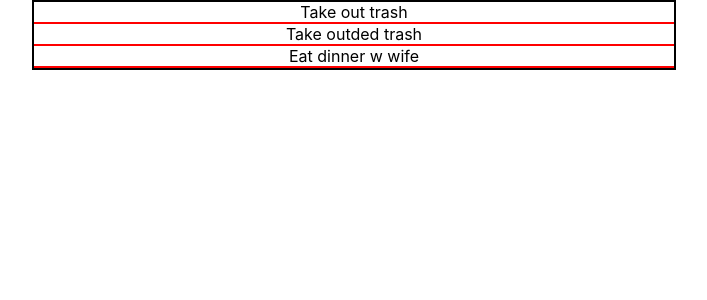
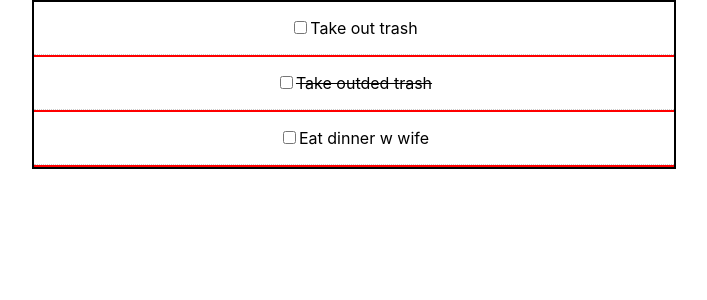
Before and after one commit to akhil1213/reactproject, a React (Create React App) app: page / in a window 1280 px wide. Shown: the top 300 px of the page, without its empty margins (224-931 px from the left). Built offline with nearby package versions, Linux system fonts and the light colour scheme.

Commit message:
Added functionality whenever a checkbox is checked a line through each todoitem text will be crossed

```diff
--- a/src/App.css
+++ b/src/App.css
@@ -28,3 +28,6 @@
   width:50%;
   margin-left:20%;
 }
+#title{
+
+}
--- a/src/App.js
+++ b/src/App.js
@@ -4,6 +4,10 @@ import './App.css';
 import Todos from './components/Todos'
 
 class App extends React.Component{
+  checkboxClicked = (id) => {
+    this.state.todos[id-1].completed = !this.state.todos[id-1].completed;
+    this.setState({})
+  }//after changing the todos array inside the state , the changes will not go into effect unless you call the setState function.
   state = {
     todos: [
       {
@@ -14,7 +18,7 @@ class App extends React.Component{
       {
         id:2,
         title: 'Take outded trash',
-        completed: false
+        completed: true
       },
       {
         id:3,
@@ -28,7 +32,7 @@ class App extends React.Component{
     return (
 
         <div className="App" id = "parentdiv">
-            <Todos todos={this.state.todos}/>
+            <Todos todos={this.state.todos} checkboxClicked={this.checkboxClicked}/>
         {/*    passing the todos array to our todos component as a prop. this is like a property.*/}
         </div>
     );
--- a/src/components/TodoItem.js
+++ b/src/components/TodoItem.js
@@ -1,9 +1,29 @@
 import React from 'react';
 import PropTypes from 'prop-types';
 class TodoItem extends React.Component{
+    //dynamic styling
+    getStyle = () => {
+        return {
+            textDecoration: this.props.todo.completed ? 'line-through' : 'none',
+            borderBottom: '1px #ccc dotted'
+        }
+    }
+    // checkboxClicked = (e) => {
+    //     this.props.todo.completed = !this.props.todo.completed;
+    // }doesnt work
+    /*each onChange function takes an event parameter. Whenever the todoitem checkbox is completed, we
+    need to climb the ladder to our app.js file and change the state of that todo item completed to false,
+                                                                              this is done below*/
     render() {
-        return <div>{this.props.title}</div>
+        const { id , title} = this.props.todo;//destruction so you pull out id and title from this.props.tod
+        return (
+            <div style={this.getStyle()}>
+                <p id="title"><input type="checkbox" onChange={this.props.checkboxClicked.bind(this,id)}/>{title}</p>
+            </div>
+        )
     }
+    //from here we call this.props.checkboxClicked and this prop is in the todos class.
+    //checkboxClicked.bind(this,this.props.todo.id) bind passes the id of the todo item clicked alway to app.js
 }
 
 TodoItem.propTypes = {
--- a/src/components/Todos.js
+++ b/src/components/Todos.js
@@ -2,17 +2,21 @@ import React from 'react';
 import TodoItem from './TodoItem'
 import PropTypes from 'prop-types';
 class Todos extends React.Component{
+    checkboxClicked = () => {
+
+    }
     render() {
         return this.props.todos.map((eachTodo)=>{
             return (
                 <div id = "border">
-                    <TodoItem key = {eachTodo.id} title={eachTodo.title}/>
-                </div>
+                    <TodoItem key = {eachTodo.id} todo={eachTodo} checkboxClicked={this.props.checkboxClicked}/>
+                </div>//we receive the prop from the todoitem class and we go up another level
             )
         }
         )
     }
 }
+
 //PropTypes its good practice
 Todos.propTypes = {
     todos: PropTypes.array.isRequired
```
